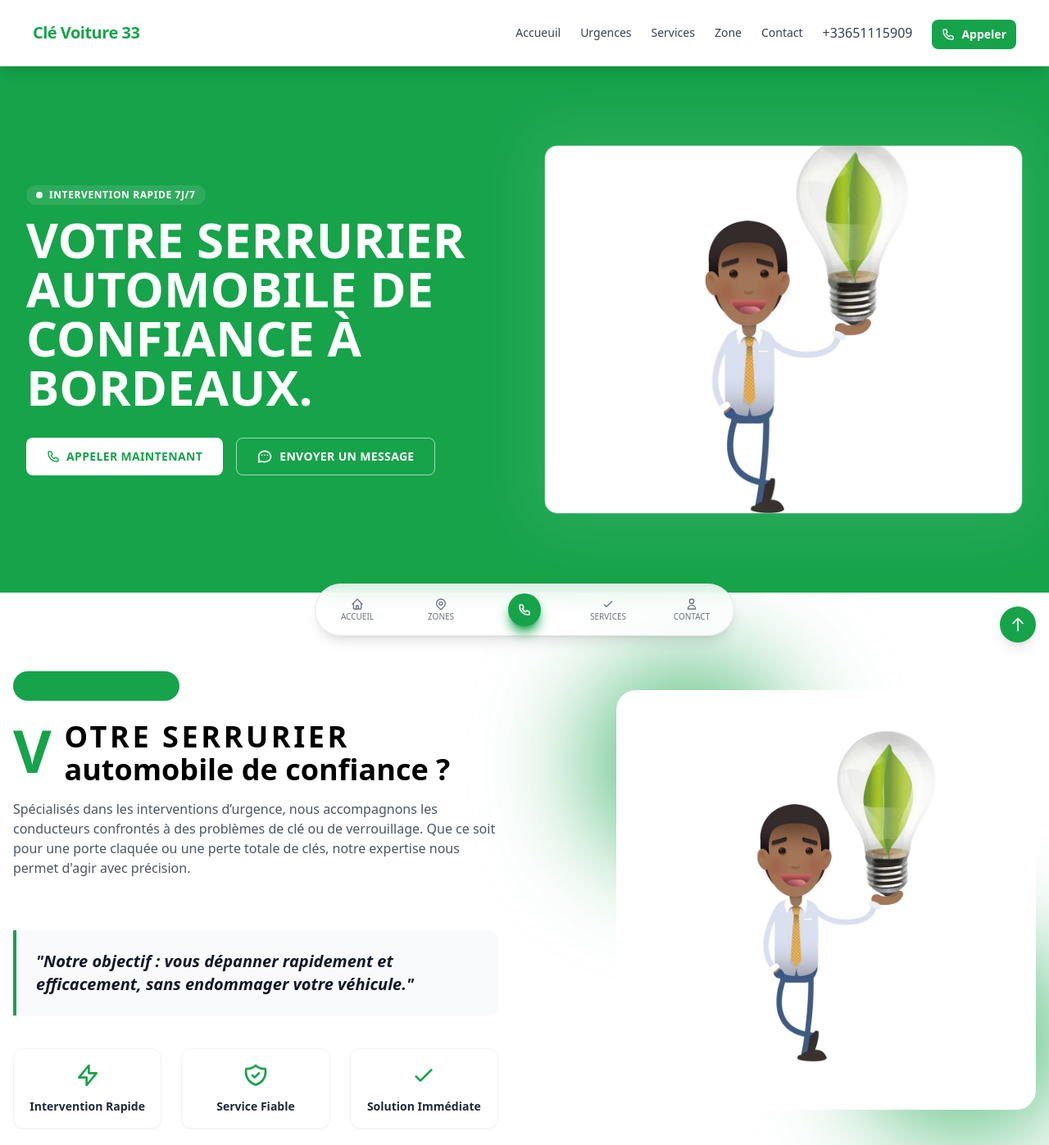
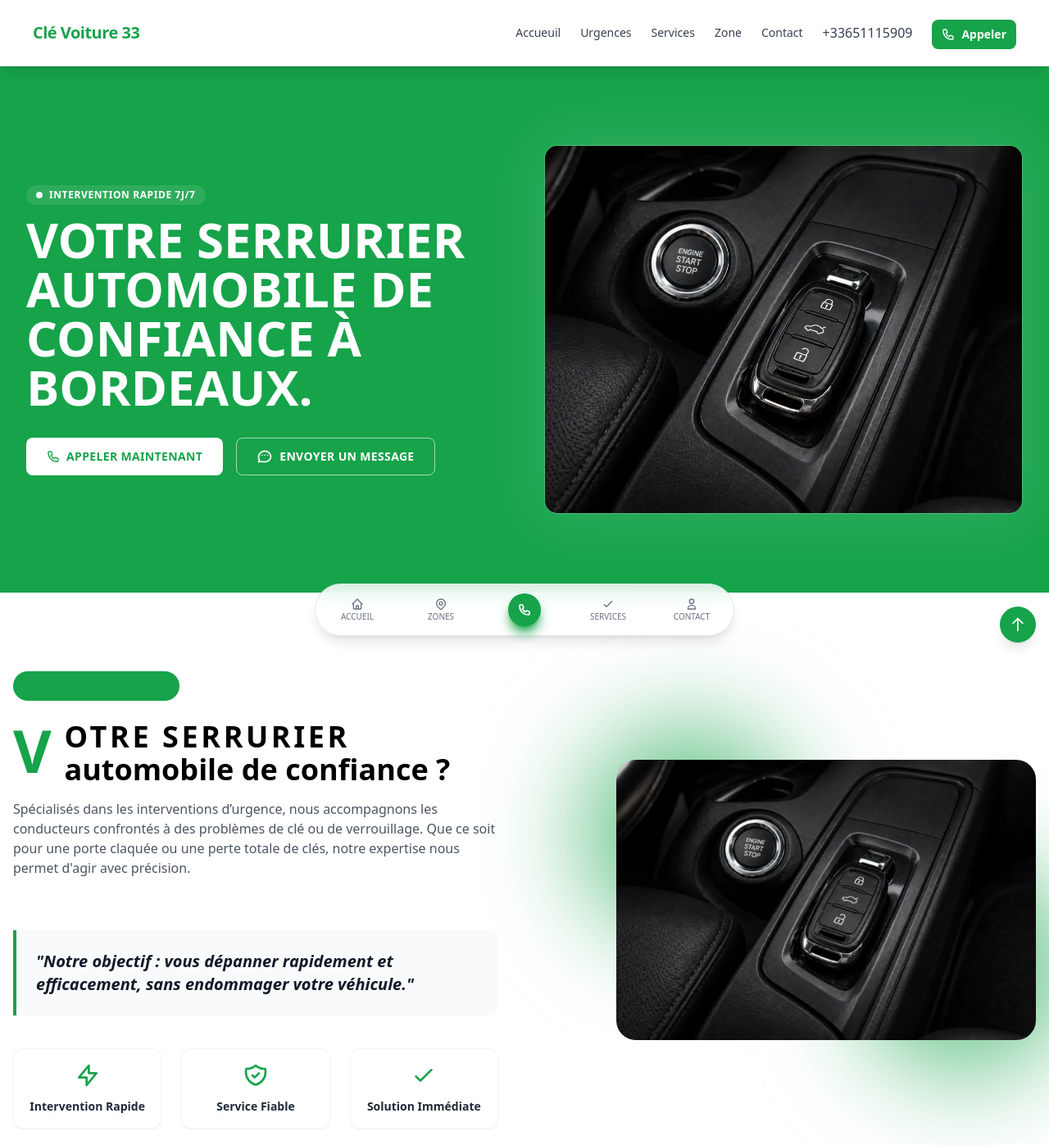
Before and after one commit to BlaiseEyor/Cle_Voiture, a website: page a-propos.html in a window 1280 px wide. Shown: the top 1397 px of the page at 82% size. Drawn offline with nearby package versions, Linux system fonts and the light colour scheme.

Commit message:
mise a jour de cle voiture

```diff
--- a/a-propos.html
+++ b/a-propos.html
@@ -105,7 +105,7 @@
                 </div>
                 <div class="relative">
                     <div class="absolute -inset-4 bg-white/10 blur-2xl rounded-3xl"></div>
-                    <img src="images/apropos/apropos3.webp" alt="Illustration serrurier automobile" class="relative h-[450px] w-full rounded-2xl object-cover border border-white/20" loading="lazy">
+                    <img src="images/blog/blog4.webp" alt="Illustration serrurier automobile" class="relative h-[450px] w-full rounded-2xl object-cover border border-white/20" loading="lazy">
                 </div>
             </div>
         </section>
@@ -181,7 +181,7 @@
 
                             <div class="relative rounded-3xl overflow-hidden">
                                 <!-- transition-transform hover:scale-[1.02] duration-500 -->
-                                <img src="images/apropos/apropos3.webp" alt="Expert Serrurier Automobile Bordeaux" class="w-full h-auto object-cover" loading="lazy">
+                                <img src="images/blog/blog4.webp" alt="Expert Serrurier Automobile Bordeaux" class="w-full h-auto object-cover" loading="lazy">
                                 <!-- <div
                                     class="absolute bottom-6 right-6 bg-white p-4 rounded-2xl shadow-xl border border-green-600">
                                     <div class="flex items-center gap-3">
```
